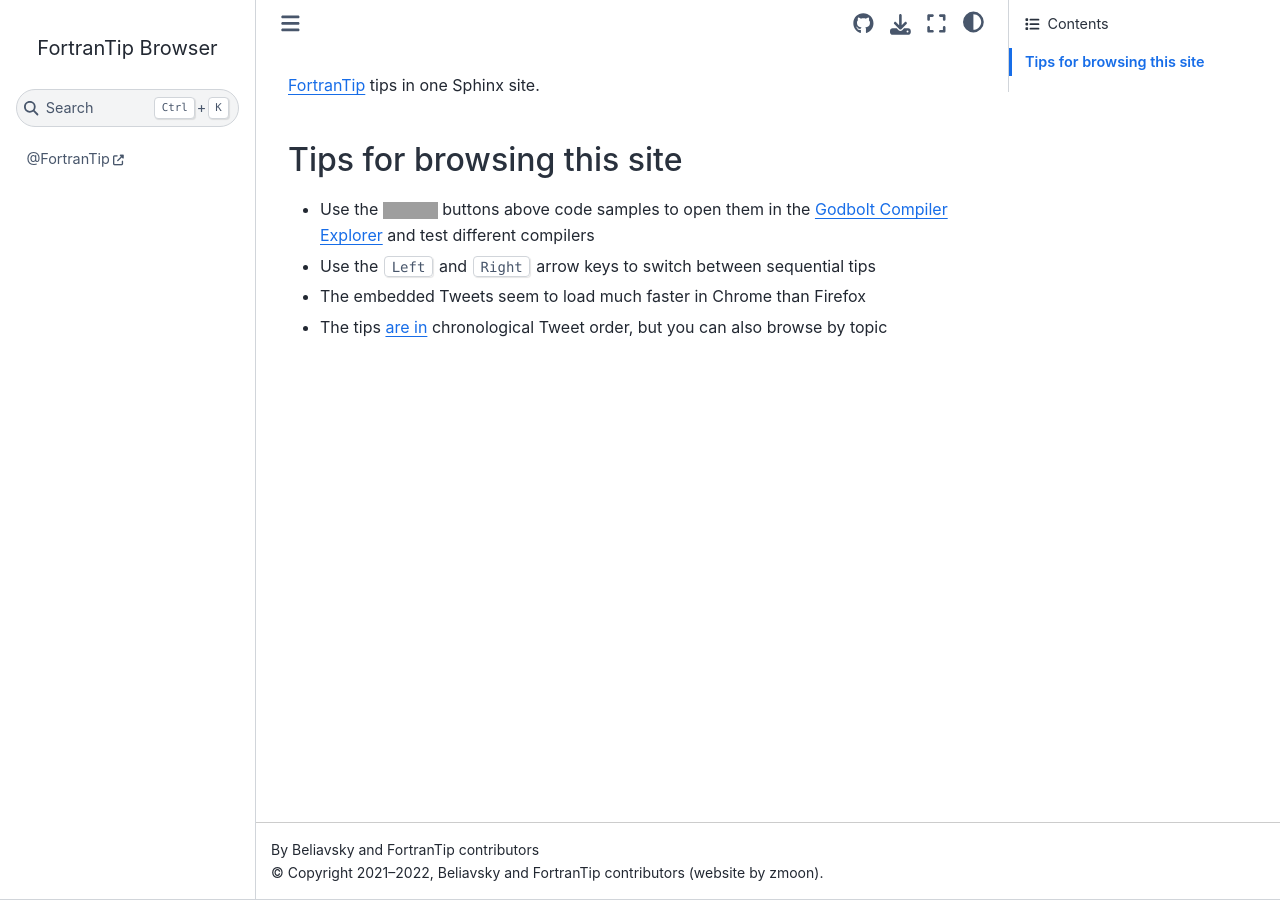
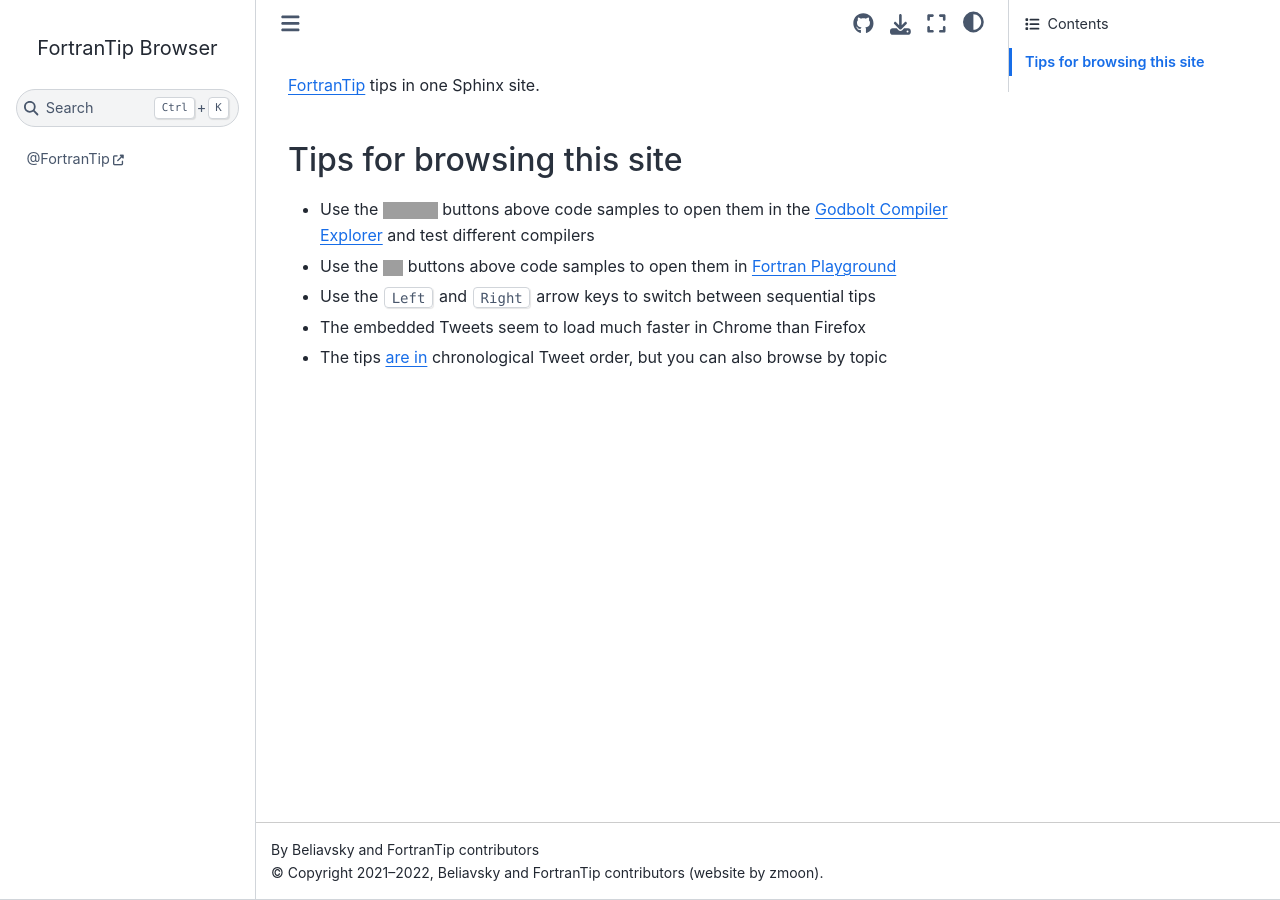
Before and after one commit to zmoon/FortranTipBrowser, a Sphinx documentation site: the page built from docs/index.md, in a window 1280 px wide. Built offline with Sphinx 7.4.7 and the Sphinx Book theme 1.1.4, drawn with Linux system fonts in a browser that asks for light colours; pages that are not in the unit, such as notebooks, are missing from menus; grey boxes are pictures that could not be loaded.

Commit message:
Add FPG button info to home page

```diff
--- a/docs/index.md
+++ b/docs/index.md
@@ -5,6 +5,9 @@ myst:
     gb_logo: |
       <img src="https://raw.githubusercontent.com/compiler-explorer/compiler-explorer/main/views/resources/site-logo.svg"
       alt="Godbolt Compiler Explorer logo" width="55.11" height="16.7" class="align-text-bottom" />
+    fpg_logo: |
+      <img src="https://raw.githubusercontent.com/fortran-lang/playground/main/frontend/src/fortran-logo.png"
+      alt="Fortran logo" height="15.5" class="align-text-bottom" />
 ...
 
 # FortranTip
@@ -20,6 +23,8 @@ myst:
 * Use the {{ gb_logo }} buttons above code samples to open them in the
   [Godbolt Compiler Explorer](https://godbolt.org/)
   and test different compilers
+* Use the {{ fpg_logo }} buttons above code samples to open them in
+  [Fortran Playground](https://play.fortran-lang.org/)
 * Use the {kbd}`Left` and {kbd}`Right` arrow keys to switch between sequential tips
 * The embedded Tweets seem to load much faster in Chrome than Firefox
 * The tips [are in](./tips/index.md) chronological Tweet order, but you can also
```
